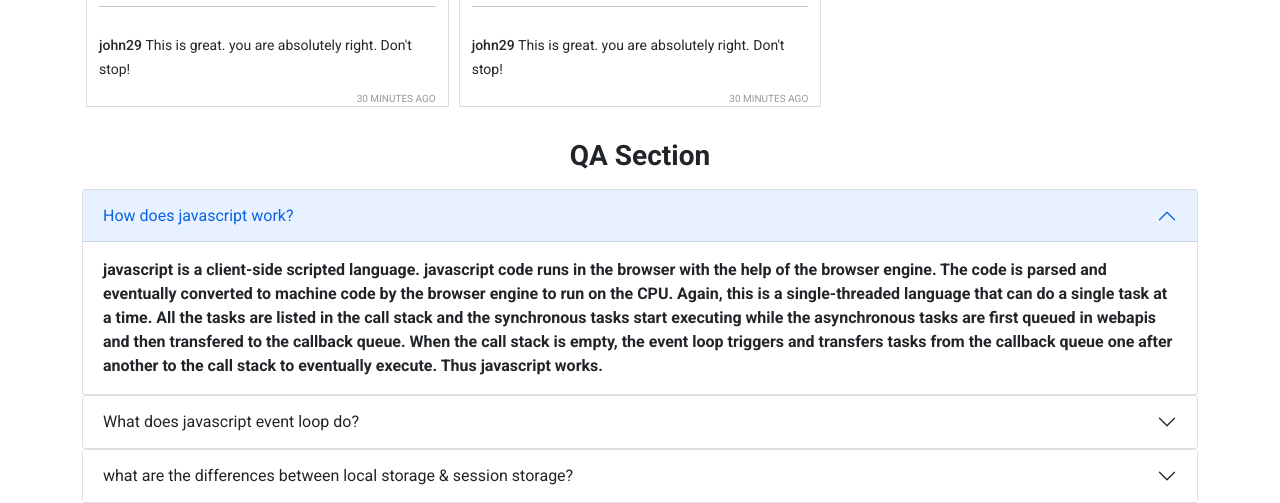
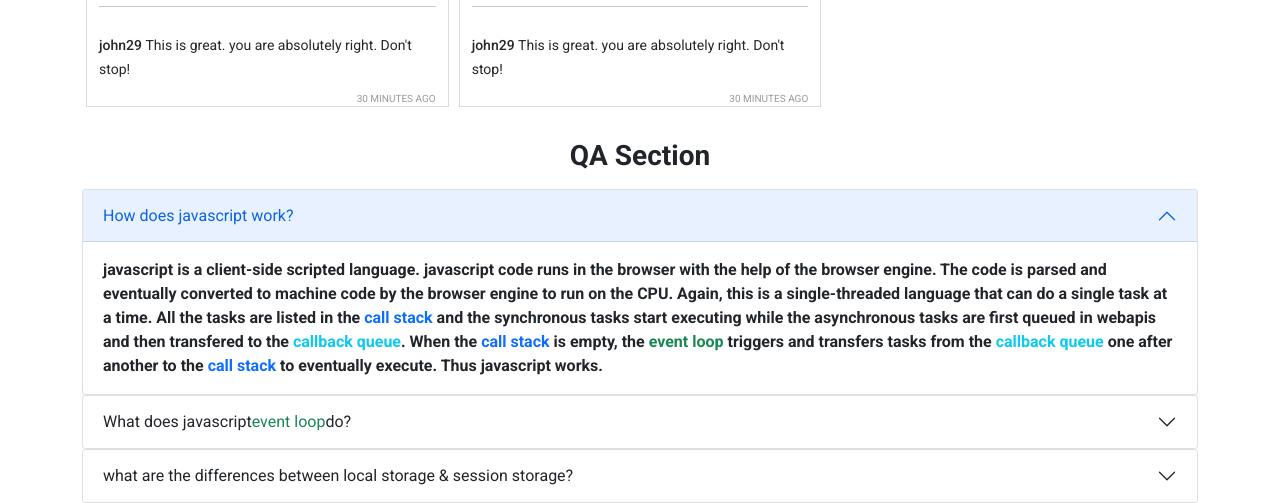
Before and after one commit to rahad2694/insta-city, a plain HTML site: page index.html in a window 1280 px wide. Shown: the part 1425-1928 px from the top of the page. Drawn offline with nearby package versions, Linux system fonts and the light colour scheme.

Commit message:
QA Section designed with color

```diff
--- a/index.html
+++ b/index.html
@@ -97,19 +97,19 @@
                   </h2>
                   <div id="collapseOne" class="accordion-collapse collapse show" aria-labelledby="headingOne" data-bs-parent="#accordionExample">
                     <div class="accordion-body">
-                      <strong>javascript is a client-side scripted language. javascript code runs in the browser with the help of the browser engine. The code is parsed and eventually converted to machine code by the browser engine to run on the CPU. Again, this is a single-threaded language that can do a single task at a time. All the tasks are listed in the call stack and the synchronous tasks start executing while the asynchronous tasks are first queued in webapis and then transfered to the callback queue. When the call stack is empty, the event loop triggers and transfers tasks from the callback queue one after another to the call stack to eventually execute. Thus javascript works.
+                      <strong>javascript is a client-side scripted language. javascript code runs in the browser with the help of the browser engine. The code is parsed and eventually converted to machine code by the browser engine to run on the CPU. Again, this is a single-threaded language that can do a single task at a time. All the tasks are listed in the <span class="text-primary">call stack</span> and the synchronous tasks start executing while the asynchronous tasks are first queued in webapis and then transfered to the <span class="text-info">callback queue</span>. When the <span class="text-primary">call stack</span> is empty, the <span class="text-success">event loop</span> triggers and transfers tasks from the <span class="text-info">callback queue</span> one after another to the <span class="text-primary">call stack</span> to eventually execute. Thus javascript works.
                     </div>
                   </div>
                 </div>
                 <div class="accordion-item">
                   <h2 class="accordion-header" id="headingTwo">
                     <button class="accordion-button collapsed" type="button" data-bs-toggle="collapse" data-bs-target="#collapseTwo" aria-expanded="false" aria-controls="collapseTwo">
-                        What does javascript event loop do?
+                        What does javascript <span class="text-success">event loop</span> do?
                     </button>
                   </h2>
                   <div id="collapseTwo" class="accordion-collapse collapse" aria-labelledby="headingTwo" data-bs-parent="#accordionExample">
                     <div class="accordion-body">
-                      <strong>We know, javascript can do one task at a time, as a result, the asynchronous tasks are first queued in the webapis and then transferred to the callback queue. The event loop handles this callback queue. It has a single task to do and that is, when the call stack is empty, it pushes tasks from the callback queue to the call stack in order to execute. It has to wait until the call stack is empty. After the event loop triggers, it also lets the render queue render which indicates that the event loop is directly related to a web page's fluidity & smooth responsiveness.
+                      <strong>We know, javascript can do one task at a time, as a result, the asynchronous tasks are first queued in the webapis and then transferred to the <span class="text-info">callback queue</span>. The <span class="text-success">event loop</span> handles this <span class="text-info">callback queue</span>. It has a single task to do and that is, when the <span class="text-primary">call stack</span> is empty, it pushes tasks from the <span class="text-info">callback queue</span> to the <span class="text-primary">call stack</span> in order to execute. It has to wait until the <span class="text-primary">call stack</span> is empty. After the <span class="text-success">event loop</span> triggers, it also lets the render queue render which indicates that the <span class="text-success">event loop</span> is directly related to a web page's fluidity & smooth responsiveness.
                     </div>
                   </div>
                 </div>
```
